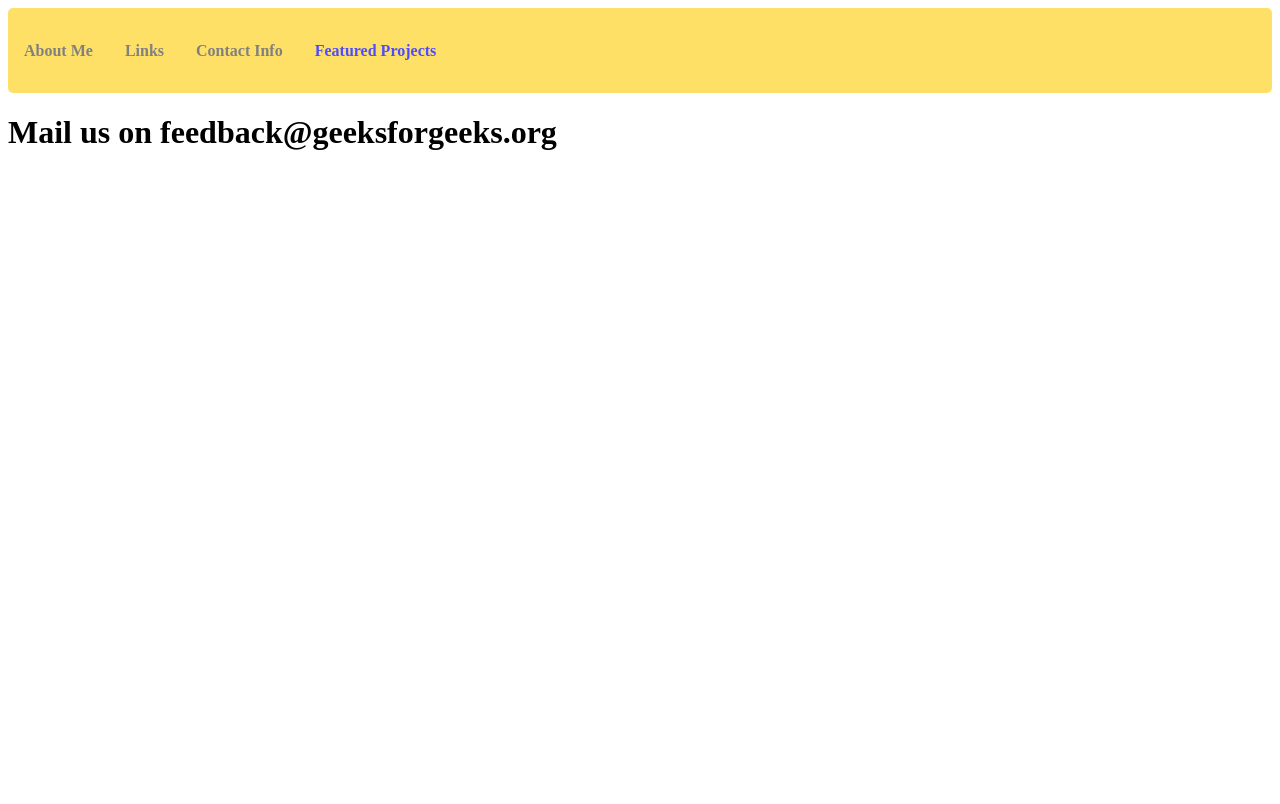
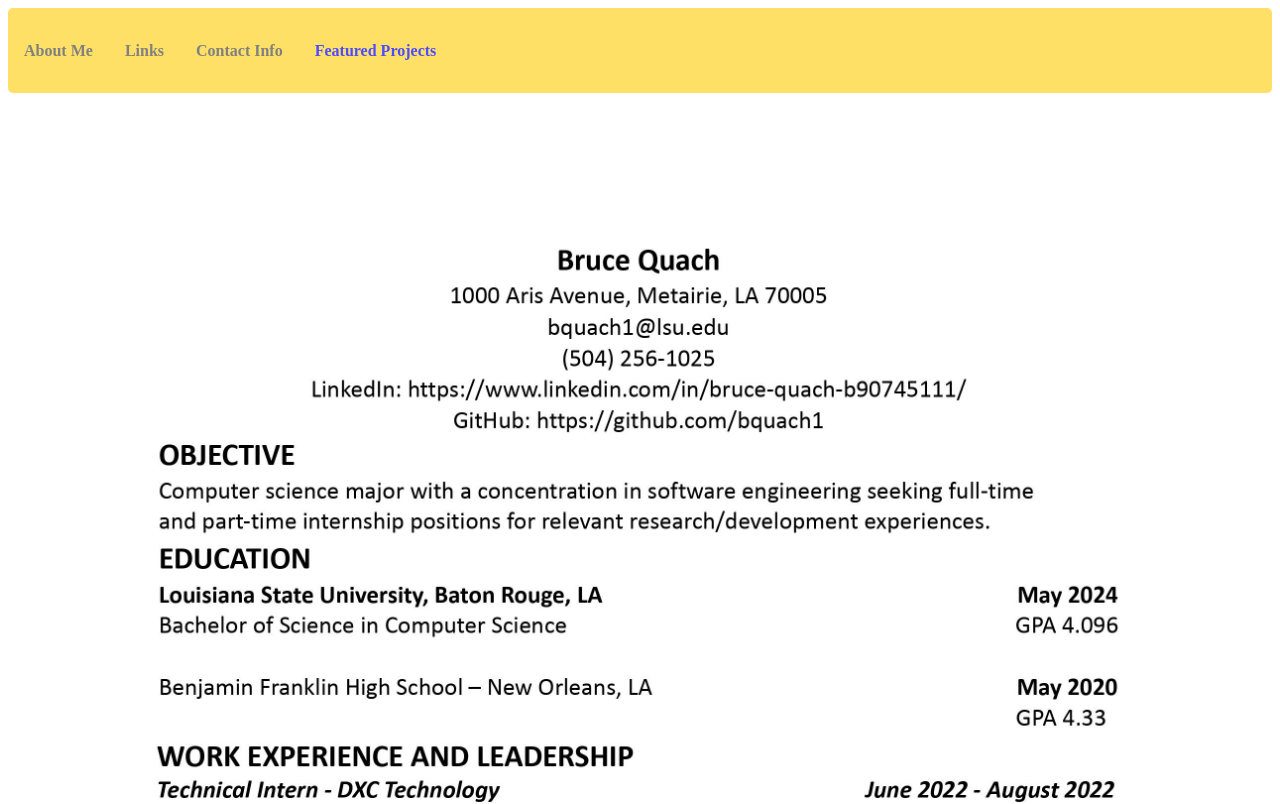
Before and after one commit to bquach1/website, a React (Create React App) app: page /contact in a window 1280 px wide. Shown: the top 804 px of the page. Built offline with nearby package versions, Linux system fonts and the light colour scheme.

Commit message:
Upload resume files and embed in site.

```diff
--- a/src/pages/contact.js
+++ b/src/pages/contact.js
@@ -3,7 +3,8 @@
 const Contact = () => {
   return (
     <div>
-      <h1>Mail us on feedback@geeksforgeeks.org</h1>
+      <embed class="resume" type="image/jpg" src={require('./images/resume1.jpg')} width="100%" height="100%"></embed>
+      <embed class="resume" type="image/jpg" src={require('./images/resume2.jpg')} width="100%" height="100%"></embed>
     </div>
   );
 };
```
Also changed, not shown: src/pages/images/resume1.jpg (added), src/pages/images/resume2.jpg (added).
